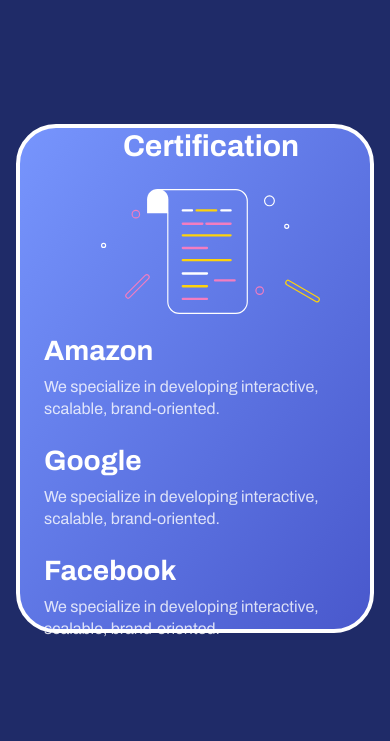
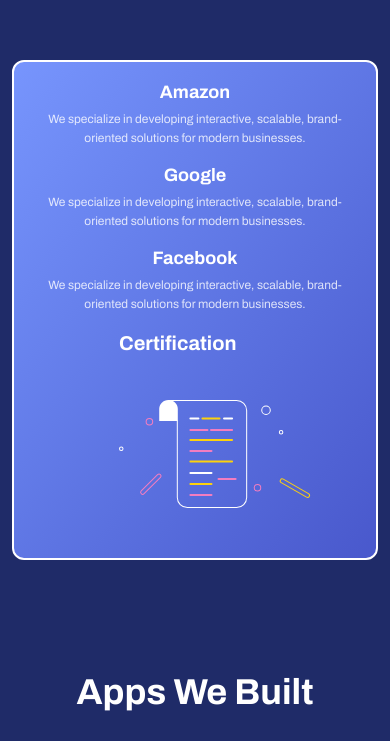
Before and after one commit to kshitijakarsh/codesblue, a Next.js app: page / in a window 390 px wide. Shown: the part 4703-5444 px from the top of the page. Built offline with nearby package versions, Linux system fonts and the light colour scheme.

Commit message:
responsive fixes

```diff
--- a/components/sections/certification.tsx
+++ b/components/sections/certification.tsx
@@ -3,65 +3,79 @@
 
 export default function Certification() {
   return (
-    <div className="flex justify-center bg-[#1F2B68] py-24 px-4">
+    <div className="flex justify-center bg-[#1F2B68] py-8 sm:py-12 md:py-16 lg:py-20 xl:py-24 px-3 sm:px-4 md:px-6 lg:px-8">
       <motion.div
-        className="w-full max-w-[1170px] h-[509px] bg-gradient-to-br from-[#7795FD] to-[#4958CC] rounded-[40px] border-4 border-white px-6 md:px-16 text-white flex flex-col md:flex-row items-center md:items-center gap-4"
+        className="w-full max-w-6xl bg-gradient-to-br from-[#7795FD] to-[#4958CC] rounded-xl sm:rounded-2xl md:rounded-3xl lg:rounded-[40px] border-2 sm:border-3 lg:border-4 border-white p-4 sm:p-6 md:p-8 lg:p-12 xl:p-16 text-white flex flex-col lg:flex-row items-center justify-center gap-4 sm:gap-6 md:gap-8 lg:gap-10 xl:gap-12 min-h-[500px] sm:min-h-[550px] md:min-h-[600px] lg:min-h-[509px]"
         initial={{ opacity: 0, scale: 0.95 }}
         whileInView={{ opacity: 1, scale: 1 }}
         transition={{ duration: 0.6 }}
       >
         <motion.div
-          className="flex flex-col ml-8 items-center md:items-start text-center md:text-left md:flex-1"
+          className="flex flex-col gap-6 text-left flex-1 order-2 lg:order-1 lg:pl-4 xl:pl-8"
           initial={{ opacity: 0, x: -40 }}
           whileInView={{ opacity: 1, x: 0 }}
           transition={{ duration: 0.6 }}
         >
-          <h1 className="text-3xl md:text-[46px] font-semibold mb-6 leading-tight">
+          <h1 className="ml-10 mb-5 text-xl sm:text-2xl md:text-3xl lg:text-4xl xl:text-5xl 2xl:text-[46px] font-semibold leading-tight">
             Certification
           </h1>
-          <img
-            src="./certification.svg"
-            alt="Certification Icon"
-            className="w-[220px] md:w-[320px] h-auto"
-          />
+          <div className="flex justify-center lg:justify-start">
+            <img
+              src="./certification.svg"
+              alt="Certification Icon"
+              className="w-48 ml-10 sm:w-32 md:w-40 lg:w-48 xl:w-56 2xl:w-[320px] h-auto max-w-full"
+            />
+          </div>
         </motion.div>
 
         <motion.div
-          className="flex flex-col justify-center gap-5 md:gap-6 md:flex-1 max-w-full"
+          className="flex flex-col justify-center items-center lg:items-start gap-3 sm:gap-4 md:gap-5 lg:gap-6 flex-1 w-full order-1 lg:order-2"
           initial={{ opacity: 0, x: 40 }}
           whileInView={{ opacity: 1, x: 0 }}
           transition={{ duration: 0.6, delay: 0.2 }}
         >
           <motion.div
+            className="text-center lg:text-left px-2 sm:px-0 w-full"
             initial={{ opacity: 0, y: 20 }}
             whileInView={{ opacity: 1, y: 0 }}
             transition={{ duration: 0.4, delay: 0.3 }}
           >
-            <h2 className="text-[28px] font-semibold">Amazon</h2>
-            <p className="text-[16px] text-white/80 mt-1 leading-snug">
-              We specialize in developing interactive, scalable, brand-oriented.
+            <h2 className="text-lg sm:text-xl md:text-2xl lg:text-3xl xl:text-[28px] font-semibold mb-1 sm:mb-2">
+              Amazon
+            </h2>
+            <p className="text-xs sm:text-sm md:text-base lg:text-[16px] text-white/80 leading-relaxed max-w-sm sm:max-w-md lg:max-w-lg mx-auto lg:mx-0">
+              We specialize in developing interactive, scalable, brand-oriented
+              solutions for modern businesses.
             </p>
           </motion.div>
 
           <motion.div
+            className="text-center lg:text-left px-2 sm:px-0 w-full"
             initial={{ opacity: 0, y: 20 }}
             whileInView={{ opacity: 1, y: 0 }}
             transition={{ duration: 0.4, delay: 0.5 }}
           >
-            <h2 className="text-[28px] font-semibold">Google</h2>
-            <p className="text-[16px] text-white/80 mt-1 leading-snug">
-              We specialize in developing interactive, scalable, brand-oriented.
+            <h2 className="text-lg sm:text-xl md:text-2xl lg:text-3xl xl:text-[28px] font-semibold mb-1 sm:mb-2">
+              Google
+            </h2>
+            <p className="text-xs sm:text-sm md:text-base lg:text-[16px] text-white/80 leading-relaxed max-w-sm sm:max-w-md lg:max-w-lg mx-auto lg:mx-0">
+              We specialize in developing interactive, scalable, brand-oriented
+              solutions for modern businesses.
             </p>
           </motion.div>
 
           <motion.div
+            className="text-center lg:text-left px-2 sm:px-0 w-full"
             initial={{ opacity: 0, y: 20 }}
             whileInView={{ opacity: 1, y: 0 }}
             transition={{ duration: 0.4, delay: 0.7 }}
           >
-            <h2 className="text-[28px] font-semibold">Facebook</h2>
-            <p className="text-[16px] text-white/80 mt-1 leading-snug">
-              We specialize in developing interactive, scalable, brand-oriented.
+            <h2 className="text-lg sm:text-xl md:text-2xl lg:text-3xl xl:text-[28px] font-semibold mb-1 sm:mb-2">
+              Facebook
+            </h2>
+            <p className="text-xs sm:text-sm md:text-base lg:text-[16px] text-white/80 leading-relaxed max-w-sm sm:max-w-md lg:max-w-lg mx-auto lg:mx-0">
+              We specialize in developing interactive, scalable, brand-oriented
+              solutions for modern businesses.
             </p>
           </motion.div>
         </motion.div>
--- a/components/sections/cta.tsx
+++ b/components/sections/cta.tsx
@@ -2,7 +2,7 @@
   return (
     <div className="bg-[#1F2B68] flex justify-center py-[120px] px-2">
       <div className="w-full max-w-[750px] text-center">
-        <h1 className="text-[58px] md:text-6xl text-white font-semibold">
+        <h1 className="text-[54px] md:text-6xl text-white font-semibold leading-[1.2]">
           Have an Idea? Let&apos;s Build and Scale It!
         </h1>
         <button className="py-4 px-6 rounded-xl bg-gradient-to-r from-[#FF9A63] to-[#FE804B] text-white transition-transform transform duration-200 hover:scale-105 mt-12">
--- a/components/sections/projects.tsx
+++ b/components/sections/projects.tsx
@@ -5,7 +5,7 @@
   return (
     <div className="bg-[#1F2B68] py-20 px-4">
       <div className="max-w-[660px] mx-auto text-4xl md:text-6xl text-center text-white leading-tight px-2">
-        <h1 className="text-[58px] font-semibold">Comprised of diverse minds</h1>
+        <h1 className="text-[54px] font-semibold">Comprised of diverse minds</h1>
       </div>
 
       <div className="mt-16 flex justify-center items-center">
```
